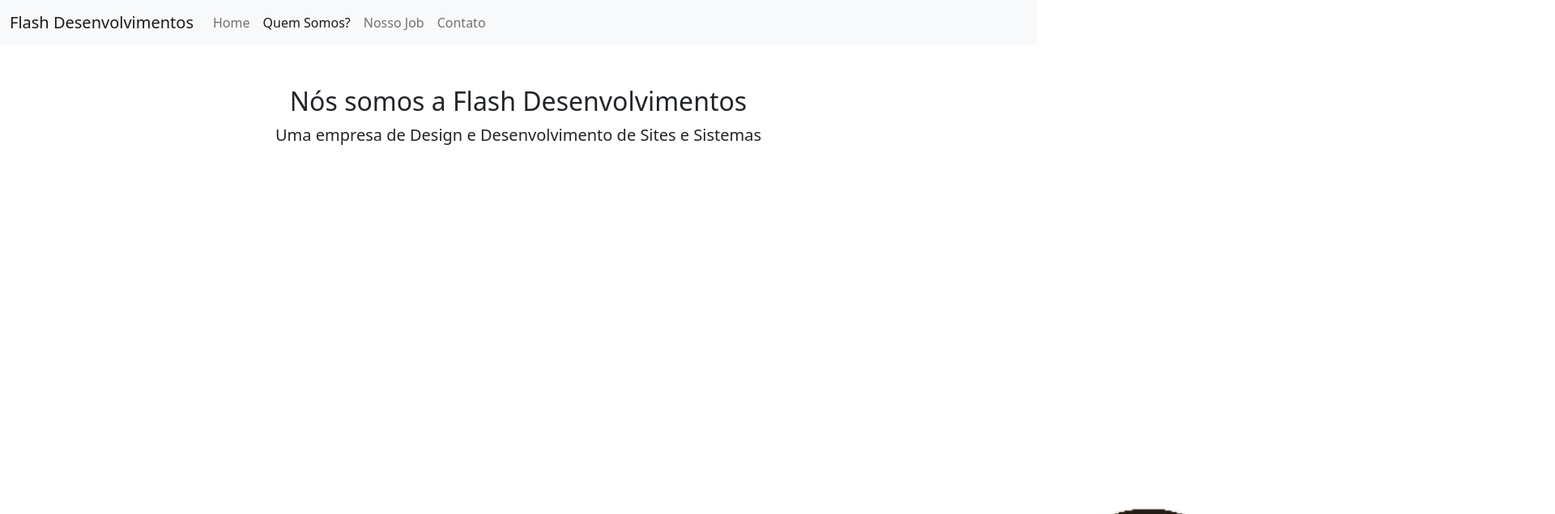
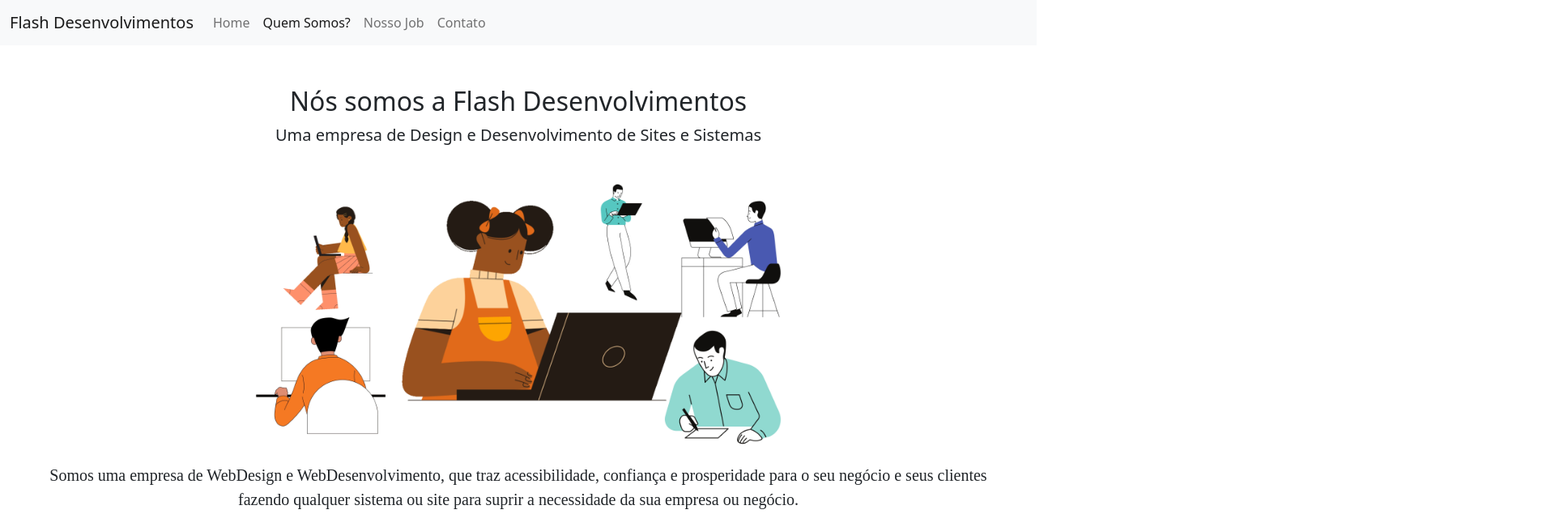
Before and after one commit to flashdesenvolvimentos/portifolio, a plain HTML site: page subpaginas/quemsomos.html in a window 1280 px wide. Shown: the top 635 px of the page at 81% size, 1920 px wide, since content can reach past the window. Drawn offline with nearby package versions, Linux system fonts and the light colour scheme; files that its build step writes are made by us from their sources.

Commit message:
Update quemsomos.html

```diff
--- a/subpaginas/quemsomos.html
+++ b/subpaginas/quemsomos.html
@@ -47,7 +47,7 @@
             <div style="margin-top: 30px;">
                 <!-- Criar um Imagem no Canvas -->
                 <!-- <img class="img-fluid" src="../assets/Imagem_Banner.png" alt="Texto não carregado" width="700"> -->
-                <img src="../assets/Banner_Empresa_Quem Somos.jpg" alt="Texto não carregado" >
+                <img src="../assets/Banner_Empresa_Quem Somos.jpg" alt="Texto não carregado" width="720">
                 <blockquote>
                     <p style="
                         font-size: 20px;
```
